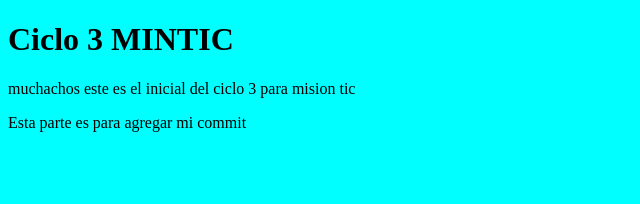
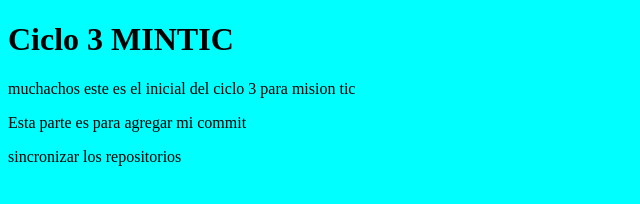
Before and after one commit to Bomedprograming/ciclo3MINTIC, a plain HTML site: page index.html in a window 1280 px wide. Shown: the whole page, without its empty margins (0-640 px from the left). Drawn offline with Linux system fonts and the light colour scheme.

Commit message:
tercera linea

```diff
--- a/index.html
+++ b/index.html
@@ -6,11 +6,13 @@
     <meta name="viewport" content="width=device-width, initial-scale=1.0">
     <link rel="stylesheet" href="estilos.css">
     <title>Ciclo 3 MINTIC</title>
+
 </head>
 <body>
 
     <h1>Ciclo 3 MINTIC</h1>
     <p>muchachos este es el inicial del ciclo 3 para mision tic</p>
     <p>Esta parte es para agregar mi commit</p>
+    <p> sincronizar los repositorios </p>
 </body>
 </html>
```
